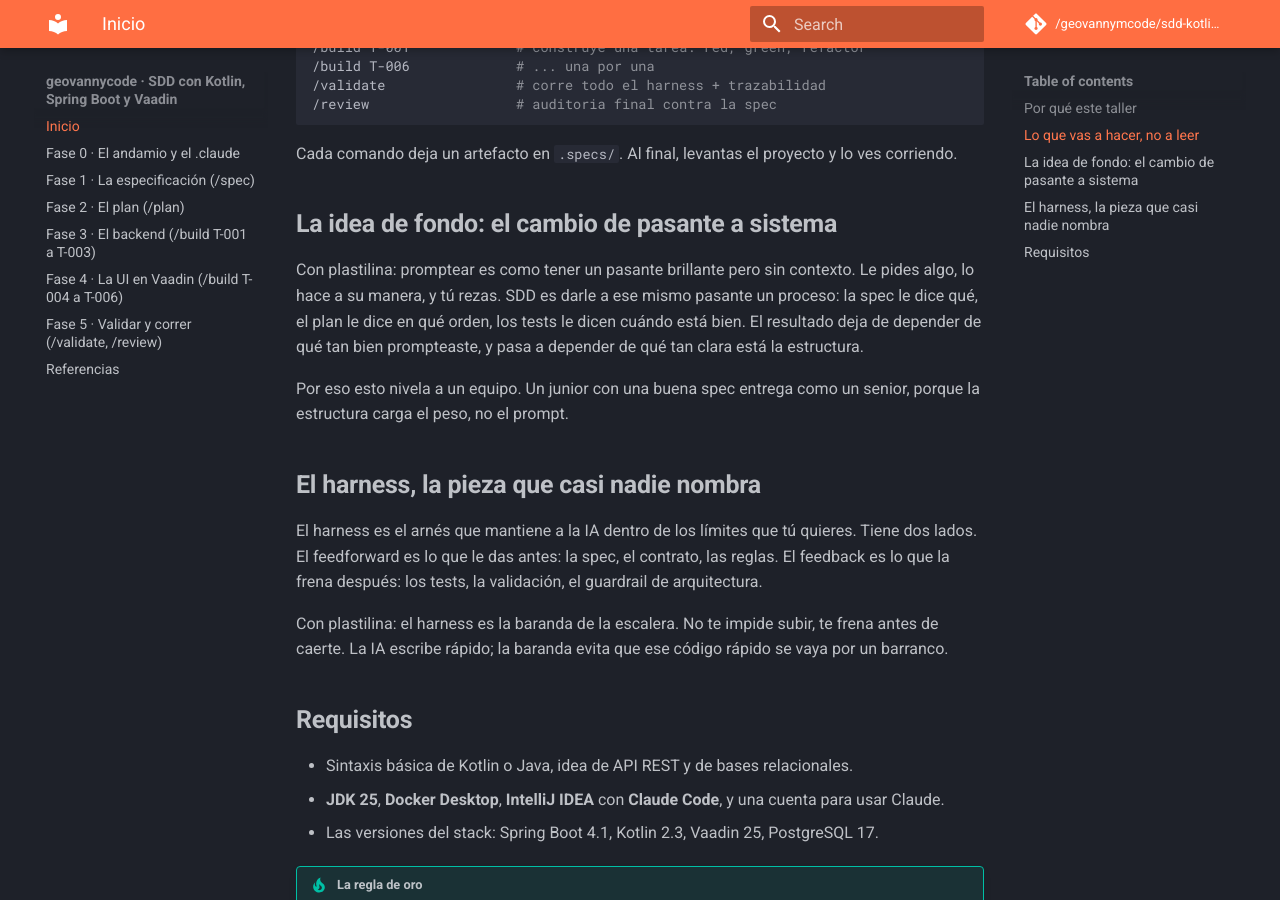
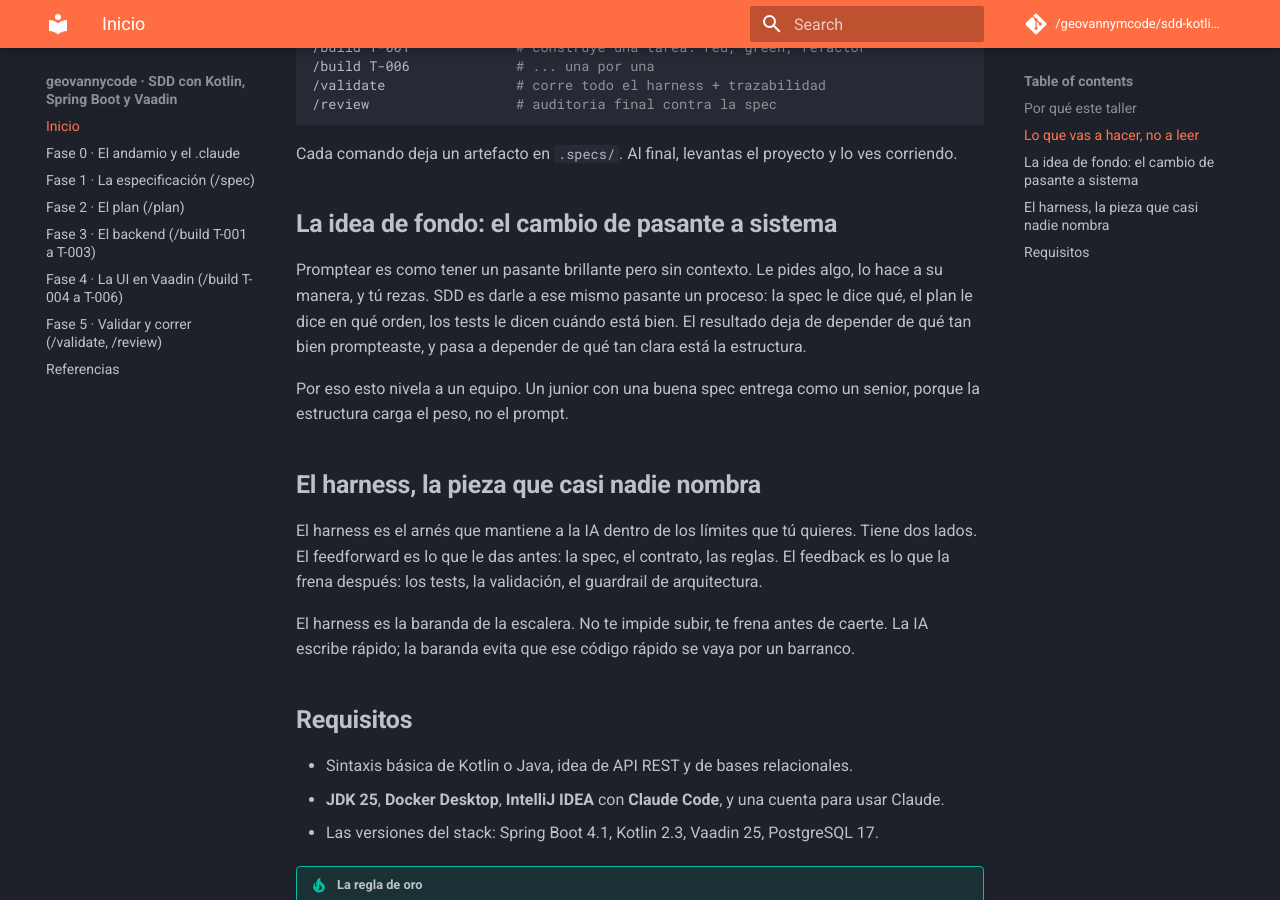
Before and after one commit to geovannymcode/geolabs-sdd-kotlin-vaadin.github.io, an MkDocs documentation site: the page built from docs/index.md, in a window 1280 px wide and 900 px high, scrolled down 853 px. Built offline with MkDocs 1.6.1 and Material for MkDocs 9.7.7, drawn with Linux system fonts in a browser that asks for light colours; comment, search, counter and statistics services are not loaded.

Commit message:
fix: update docs index

```diff
--- a/docs/index.md
+++ b/docs/index.md
@@ -30,7 +30,7 @@ Cada comando deja un artefacto en `.specs/`. Al final, levantas el proyecto y lo
 
 ## **La idea de fondo: el cambio de pasante a sistema**
 
-Con plastilina: promptear es como tener un pasante brillante pero sin contexto. Le pides algo, lo hace a su manera, y tú rezas. SDD es darle a ese mismo pasante un proceso: la spec le dice qué, el plan le dice en qué orden, los tests le dicen cuándo está bien. El resultado deja de depender de qué tan bien prompteaste, y pasa a depender de qué tan clara está la estructura.
+Promptear es como tener un pasante brillante pero sin contexto. Le pides algo, lo hace a su manera, y tú rezas. SDD es darle a ese mismo pasante un proceso: la spec le dice qué, el plan le dice en qué orden, los tests le dicen cuándo está bien. El resultado deja de depender de qué tan bien prompteaste, y pasa a depender de qué tan clara está la estructura.
 
 Por eso esto nivela a un equipo. Un junior con una buena spec entrega como un senior, porque la estructura carga el peso, no el prompt.
 
@@ -38,7 +38,7 @@ Por eso esto nivela a un equipo. Un junior con una buena spec entrega como un se
 
 El harness es el arnés que mantiene a la IA dentro de los límites que tú quieres. Tiene dos lados. El feedforward es lo que le das antes: la spec, el contrato, las reglas. El feedback es lo que la frena después: los tests, la validación, el guardrail de arquitectura.
 
-Con plastilina: el harness es la baranda de la escalera. No te impide subir, te frena antes de caerte. La IA escribe rápido; la baranda evita que ese código rápido se vaya por un barranco.
+El harness es la baranda de la escalera. No te impide subir, te frena antes de caerte. La IA escribe rápido; la baranda evita que ese código rápido se vaya por un barranco.
 
 ## **Requisitos**
 
```
